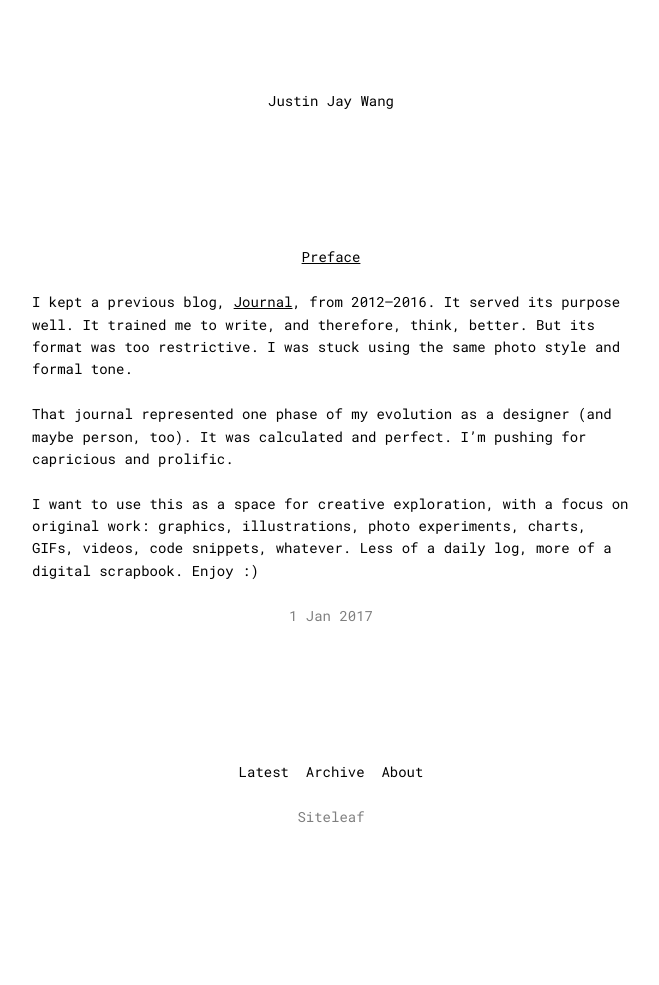
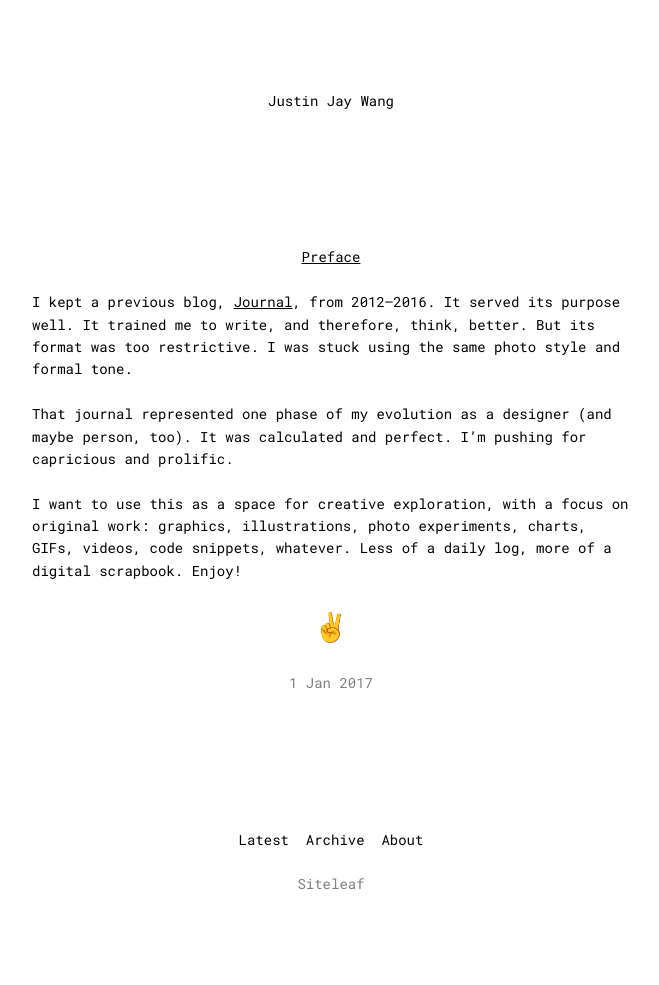
Before and after one commit to justinjaywang/blog, a Jekyll site: the page built from _posts/2017-01-01-preface.markdown, in a window 1280 px wide. Shown: the whole page, without its empty margins (309-968 px from the left). Built offline with Jekyll 4.4.1, drawn with Linux system fonts in a browser that asks for light colours; before the commit the page ends 918 px from its top, so only the background shows below that.

Commit message:
content updates; add large and larger classes

```diff
--- a/_posts/2017-01-01-preface.markdown
+++ b/_posts/2017-01-01-preface.markdown
@@ -7,4 +7,7 @@ I kept a previous blog, [Journal](http://journal.justinjay.wang/), from 2012–2
 
 That journal represented one phase of my evolution as a designer (and maybe person, too). It was calculated and perfect. I'm pushing for capricious and prolific.
 
-I want to use this as a space for creative exploration, with a focus on original work: graphics, illustrations, photo experiments, charts, GIFs, videos, code snippets, whatever. Less of a daily log, more of a digital scrapbook. Enjoy :)
+I want to use this as a space for creative exploration, with a focus on original work: graphics, illustrations, photo experiments, charts, GIFs, videos, code snippets, whatever. Less of a daily log, more of a digital scrapbook. Enjoy!
+
+✌️
+{: .center .large}
--- a/_posts/2017-02-06-tatung.markdown
+++ b/_posts/2017-02-06-rice-cooker.markdown
@@ -1,5 +1,5 @@
 ---
-title: Tatung rice cooker
+title: Rice cooker
 date: 2017-02-06 21:14:00 -05:00
 tags:
 - gifs
--- a/_posts/2017-02-09-snow.markdown
+++ b/_posts/2017-02-09-snowstorm.markdown
@@ -1,5 +1,5 @@
 ---
-title: Snow
+title: Snowstorm
 date: 2017-02-09 10:50:00 -05:00
 tags:
 - gifs
--- a/assets/css/_variables.scss
+++ b/assets/css/_variables.scss
@@ -3,7 +3,8 @@
 
 $font-size--html: 14px;
 
-$font-size--small: 0.833333em;
+$font-size--large:  2em;
+$font-size--small:  0.833333em;
 
 $font-family--body: "Roboto Mono", Consolas, Menlo, Courier, monospace;
 $line-height--body: 1.6;
--- a/assets/css/all.scss
+++ b/assets/css/all.scss
@@ -261,6 +261,9 @@ sup {
 // utilities
 // ---------
 
+.large {
+  font-size: $font-size--large;
+}
 .left {
   text-align: left;
 }
```
